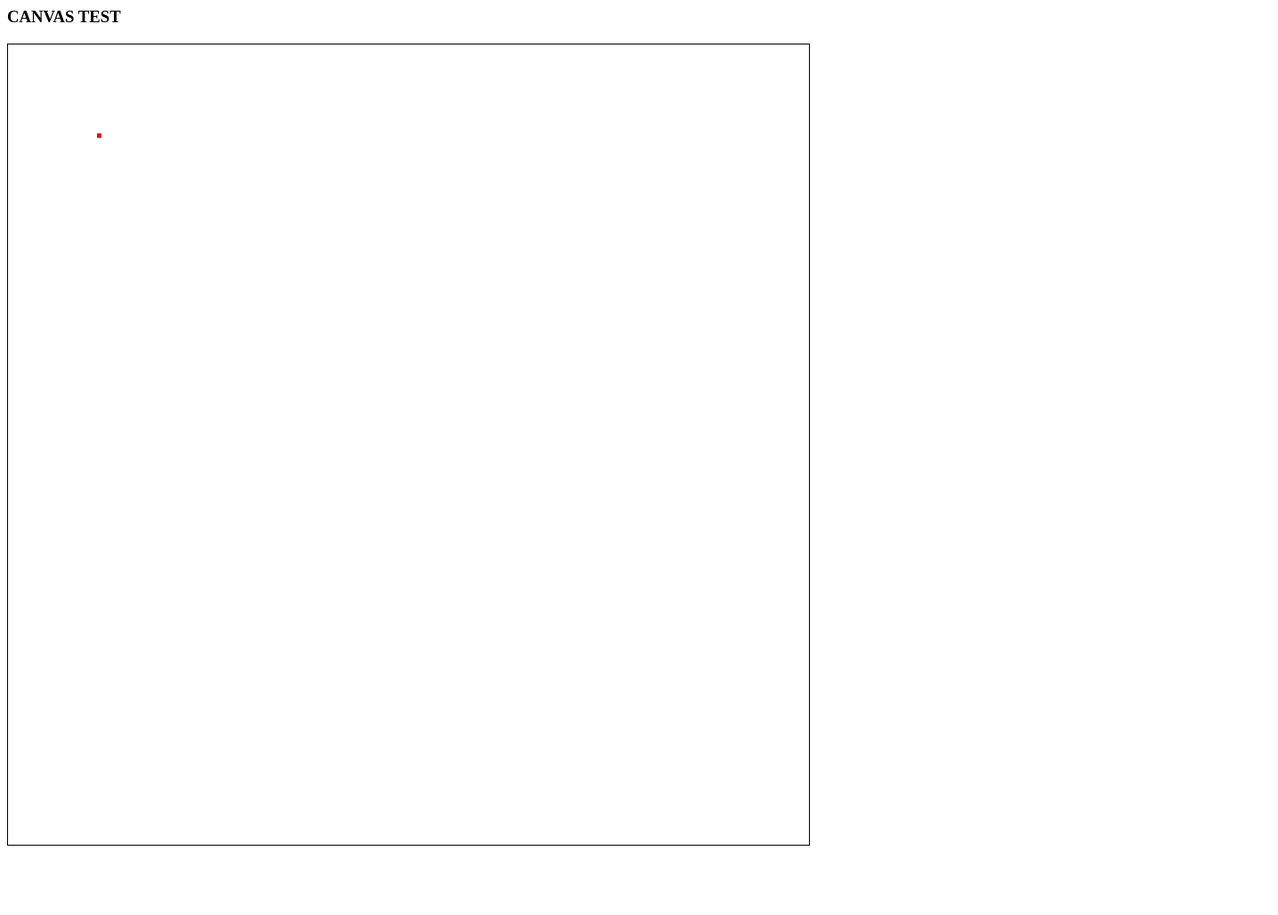
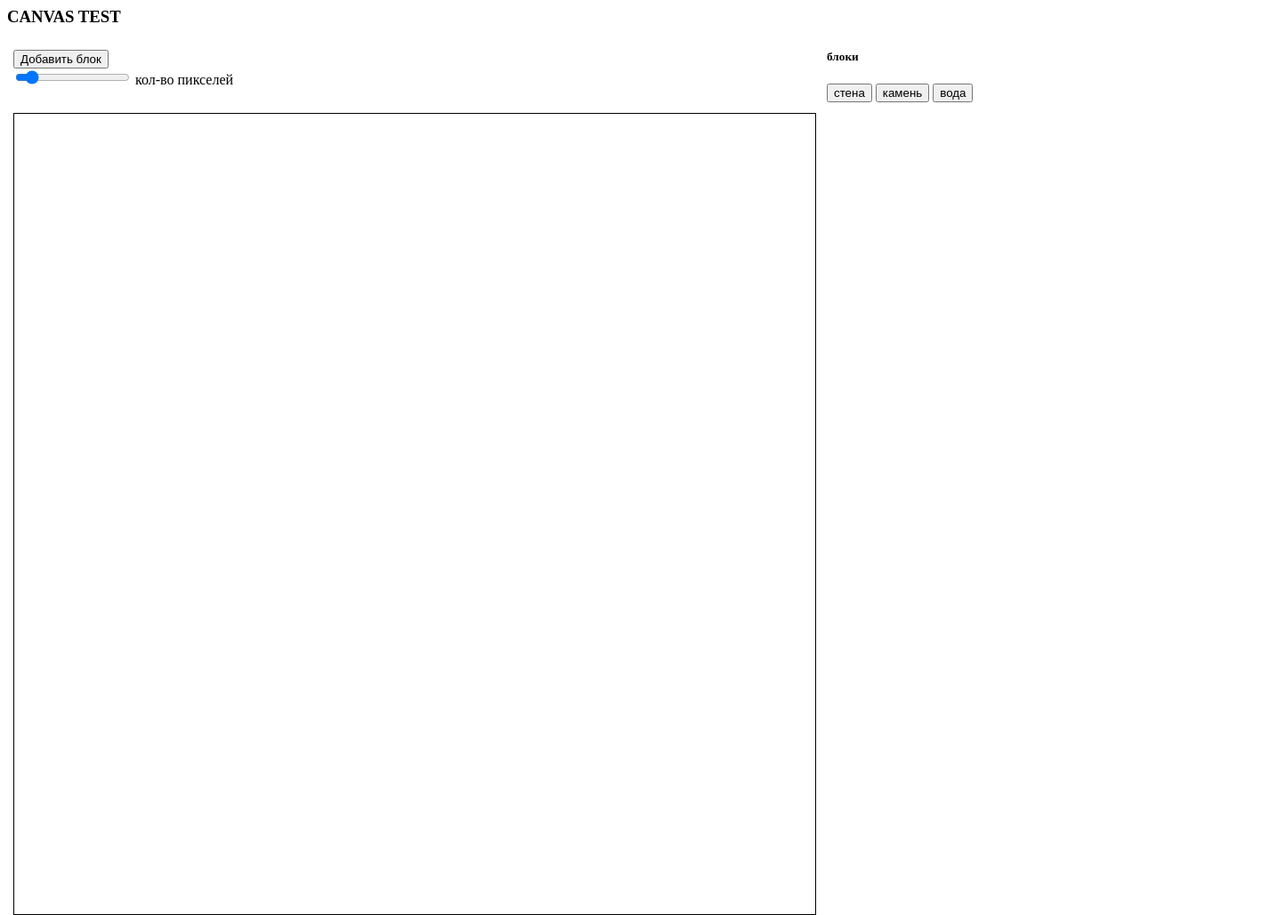
Before and after one commit to Barakuda91/atomic, a plain HTML site: page index.html in a window 1280 px wide. Shown: the whole page at 89% size, 1436 px wide, since content can reach past the window. Before the commit the page ends 959 px from the top, so only its background shows below. Drawn offline with nearby package versions, Linux system fonts and the light colour scheme.

Commit message:
add new in core

```diff
--- a/atomic.js
+++ b/atomic.js
@@ -1,5 +1,5 @@
 (function( window, undefined ) {
-  function g(config)
+  window.Atomic = function  (config)
   {
   /*---CONFIG---*/
     var _this   = this;
@@ -8,13 +8,23 @@
     this.config.default_color = config.default_color  || '#fff';
     this.config.debug         = config.debug          || false;
 
-
-
+    this.global_bloks = {
+      map: {
+        0: {name: 'empty', color: '#E4E4E4', walking: 1, strength: 0},
+        1: {name: 'ground', color: '#582B02', walking: 1, strength: 0},
+        2: {name: 'rock', color: '#848484', walking: 0, strength: 6},
+        3: {name: 'glass', color: '#289000', walking: 1, strength: 0},
+      },
+      entity: {
+        0: ''
+      }
+    }
     this.canvas_element = document.getElementById("canvas");
     this.canvas = this.canvas_element.getContext("2d");
 
-    this.click = false;
-
+    this.key_press = {
+      ctrl: false
+    }
   /*----functions_privat----*/
 /*--------------------------------------------------------------------------------------------------------------------
     * логирование проекта
@@ -65,6 +75,7 @@
         this.config.pixel_size
       );
       c.fillStyle = this.config.default_color;
+      $('.cont').append('['+x+','+y+',"'+color+'"],');
     };
 
 /*--------------------------------------------------------------------------------------------------------------------
@@ -79,9 +90,6 @@
         _this.d_pixel(el, color);
       });
     };
-  /*----function_public-----*/
     this.test = 3;
   }
-
-  window.Atomic = g;
 })(window);
--- a/atomizer.js
+++ b/atomizer.js
@@ -2,13 +2,29 @@
 
   function g(atomic)
   {
+    var _this = this;
+    this.mouse_position = {
+      last: [0,0] // последний отрисованый пиксел ??
+    }
 
+    this.bloks = {
+      0: {name: 'rock', color:'gray'},
+      1: {name: 'wall', color:'black'},
+      2: {name: 'water', color:'blue'}
+    }
+
+    this.current_block = 0;
 // инициализация модуля редактирования и создания карт и объектов
     this.init = function()
     {
       atomic.canvas_element.addEventListener('mousedown', this.mousedown);
       atomic.canvas_element.addEventListener('mouseup', this.mouseup);
       atomic.canvas_element.addEventListener('mousemove', this.mousemove);
+
+      document.body.addEventListener('keydown', this.keydown);
+      document.body.addEventListener('keyup', this.keyup);
+      $('.change_block').click(this.change_block);
+
       atomic.logir('Atomizer Start');
       return this;
     }
@@ -23,17 +39,47 @@
     this.mouseup = function(e)
     {
       atomic.click = false;
-      atomic.d_pixel(atomic.get_position(e), 'lime');
+      atomic.d_pixel(atomic.get_position(e), _this.bloks[_this.current_block].color);
     }
 
 // обработка движения мыши
     this.mousemove = function(e)
     {
       if(!atomic.click) return;
-      atomic.d_pixel(atomic.get_position(e), 'lime');
-
+      var position = atomic.get_position(e);
+      // if(this.key_press.ctrl)
+      // {
+      //   if(this.mouse_position.last[0] == position.x)
+      //
+      //   this.mouse_position.last = position;
+      //
+      // }
+      atomic.d_pixel(atomic.get_position(e), _this.bloks[_this.current_block].color);
     }
-
+// обработка нажатия клавиш
+    this.keydown = function(e)
+    {
+      switch (e.keyCode)
+      {
+        case 17:
+          atomic.key_press.ctrl = true;
+        break;
+      }
+    }
+    this.keyup = function(e)
+    {
+      switch (e.keyCode)
+      {
+        case 17:
+          atomic.key_press.ctrl = false;
+        break;
+      }
+    }
+//
+    this.change_block = function()
+    {
+      _this.current_block = $(this).data('block');
+    }
   }
 
   window.Atomizer = g;
--- a/index.html
+++ b/index.html
@@ -5,15 +5,35 @@
   </head>
   <body>
     <h3>CANVAS TEST</h3>
-    <canvas id="canvas" width="900" height="900"></canvas>
+    <table>
+      <tr>
+        <td>
+          <input type="submit" value="Добавить блок"><br />
+          <input type="range" min="0" max="10" step="1" value="1">  кол-во пикселей
+        </td>
+        <td>
+          <h5>блоки</h5>
+
+            <input class="change_block" type="submit" data-block="1" value="стена">
+            <input class="change_block" type="submit" data-block="2" value="камень">
+            <input class="change_block" type="submit" data-block="0" value="вода">
+        </td>
+      </tr>
+      <tr>
+        <td width="900px">
+          <canvas id="canvas" width="900" height="900"></canvas>
+        </td>
+        <td>
+          <div class="cont"></div>
+        </td>
+      </tr>
+    </table>
 
     <script src="http://ajax.googleapis.com/ajax/libs/jquery/1/jquery.min.js"></script>
     <script type="text/javascript" src="atomic.js"></script>
     <script type="text/javascript" src="atomizer.js"></script>
     <script type="text/javascript" src="index.js"></script>
 
-    <div class="cont"></div>
-
 
 
   </body>
--- a/index.js
+++ b/index.js
@@ -11,53 +11,7 @@ $(document).ready(function()
 
 
 
-  atomic.d_pixel(20,20, 'red');
-  // atomic.d_matrix([
-  //   [10,20],
-  //   [11,20],
-  //   [12,21],
-  //   [13,21],
-  //   [14,21],
-  //   [15,21],
-  //   [16,21],
-  //   [15,20],
-  //   [14,20],
-  //   [13,20],
-  //   [12,20],
-  //   [11,20],
-  //   [10,20],
-  //   [9,20],
-  //   [8,19],
-  //   [8,19],
-  //   [8,19],
-  //   [8,19],
-  //   [8,19],
-  //   [8,19],
-  //   [8,19],
-  //   [8,19],
-  //   [8,19],
-  //   [8,19],
-  //   [8,19],
-  //   [9,19],
-  //   [9,19],
-  //   [9,20],
-  //   [10,20],
-  //   [10,20],
-  //   [10,20],
-  //   [10,20],
-  //   [10,20],
-  //   [10,20],
-  //   [10,20],
-  //   [10,20],
-  //   [10,20],
-  //   [10,20],
-  //   [10,20],
-  //   [10,20],
-  //   [10,20],
-  //   [10,20],
-  //   [10,20],
-  //   [10,20],
-  // ]);
+  //atomic.d_matrix([]);
 
 
 
--- a/style.css
+++ b/style.css
@@ -9,3 +9,14 @@ body{
   height: 900px;
   cursor: crosshair;
 }
+.cont{
+  word-wrap: break-word;
+  width: 500px;
+}
+table {
+  width: 100%;
+}
+td {
+  padding: 5px;
+  vertical-align: top;
+}
```
Also changed, not shown: pages/editor.html (added), pages/game.html (added), 1 other file.
